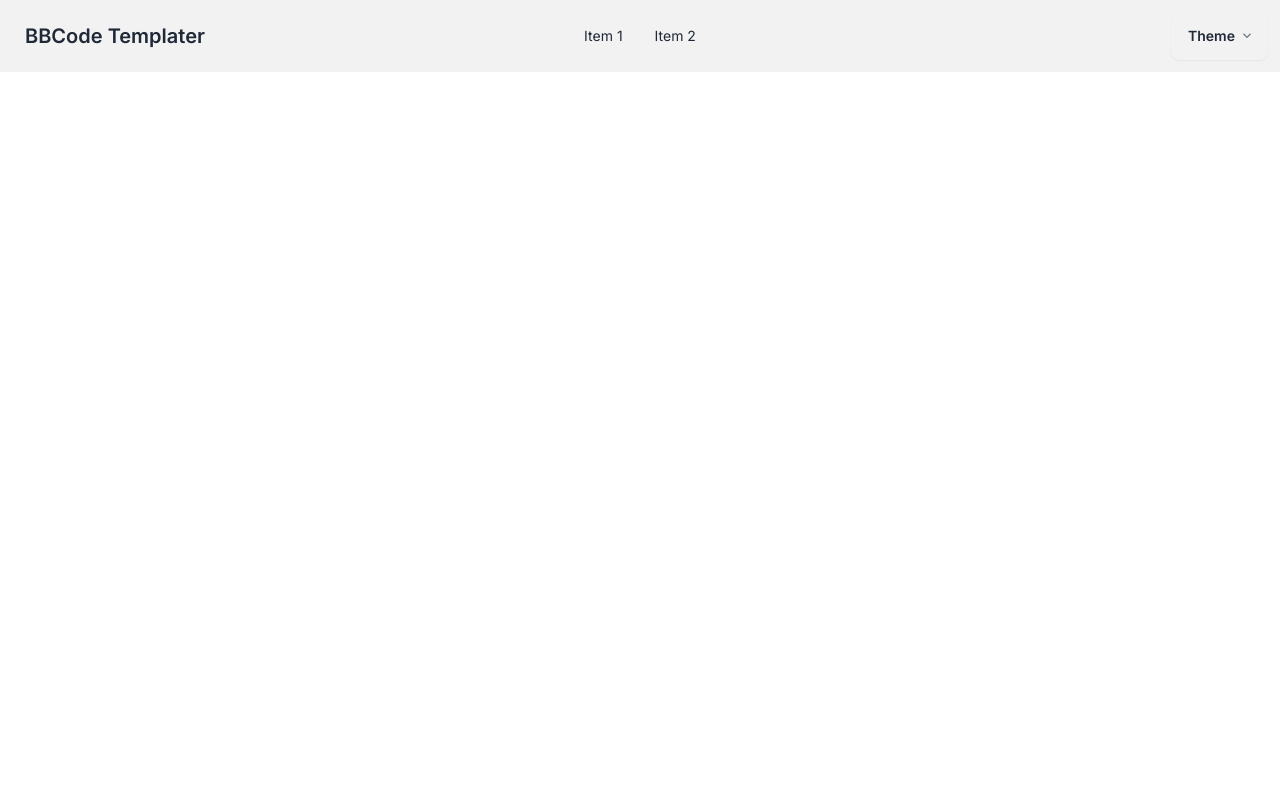
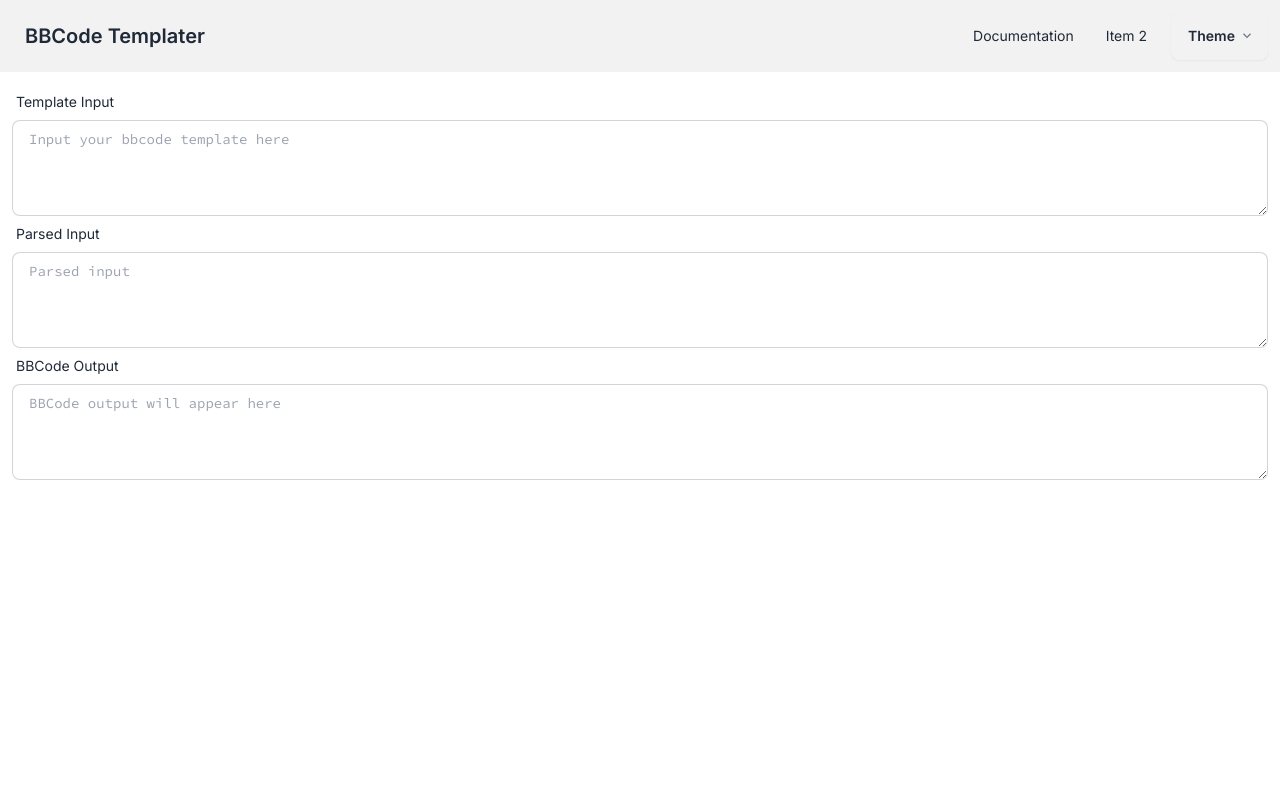
Before and after one commit to Alteras1/bbcode-templater, a Next.js app: page / in a window 1280 px wide. Shown: the top 800 px of the page. Built offline with nearby package versions, Linux system fonts and the light colour scheme.

Commit message:
Add MDX support and update TailwindCSS configuration

```diff
--- /dev/null
+++ b/app/docs/layout.tsx
@@ -0,0 +1,20 @@
+import { Metadata } from 'next';
+
+export const metadata: Metadata = {
+  title: 'BBCode Templater Documentation',
+  description: 'Generated by create next app',
+};
+
+export default function DocsLayout({
+  children,
+}: {
+  children: React.ReactNode;
+}) {
+  return (
+    <main>
+      <article className="prose-sm md:prose-base prose w-full max-w-4xl flex-grow">
+        {children}
+      </article>
+    </main>
+  );
+}
--- a/app/layout.tsx
+++ b/app/layout.tsx
@@ -20,7 +20,7 @@ export default function RootLayout({
     <html lang="en" suppressHydrationWarning>
       <body className={inter.className}>
         <Navbar />
-        <div className="mx-auto w-full max-w-screen-xl">{children}</div>
+        <div className="mx-auto w-full max-w-screen-xl p-3">{children}</div>
         <Footer />
       </body>
     </html>
--- a/app/page.tsx
+++ b/app/page.tsx
@@ -1,7 +1,60 @@
-import Image from 'next/image';
+'use client';
+
+import parse from '@/lib/parser';
+import { Source_Code_Pro } from 'next/font/google';
+import { useState } from 'react';
+
+const sourceCodePro = Source_Code_Pro({ subsets: ['latin'], weight: '400' });
 
 export default function Home() {
+  const [parsed, setParsed] = useState('');
+
+  const parseInput = (input: string) => {
+    setParsed(parse(input));
+  };
+
   return (
-    <main className="flex min-h-screen flex-col items-center justify-between p-24"></main>
+    <main className="flex min-h-screen flex-col">
+      <label className="form-control">
+        <div className="label">
+          <span className="label-text">Template Input</span>
+        </div>
+        <textarea
+          className={
+            sourceCodePro.className +
+            ' textarea textarea-bordered h-24 w-full text-sm'
+          }
+          placeholder="Input your bbcode template here"
+          onChange={(e) => parseInput(e.target.value)}
+        ></textarea>
+      </label>
+      <label className="form-control">
+        <div className="label">
+          <span className="label-text">Parsed Input</span>
+        </div>
+        <textarea
+          className={
+            sourceCodePro.className +
+            ' textarea textarea-bordered h-24 w-full text-sm'
+          }
+          placeholder="Parsed input"
+          value={parsed}
+          readOnly
+        ></textarea>
+      </label>
+      <label className="form-control">
+        <div className="label">
+          <span className="label-text">BBCode Output</span>
+        </div>
+        <textarea
+          className={
+            sourceCodePro.className +
+            ' textarea textarea-bordered h-24 w-full text-sm'
+          }
+          placeholder="BBCode output will appear here"
+          readOnly
+        ></textarea>
+      </label>
+    </main>
   );
 }
--- a/components/navbar.tsx
+++ b/components/navbar.tsx
@@ -1,3 +1,4 @@
+import Link from 'next/link';
 import ThemeController from './theme-controller';
 
 export default function Navbar() {
@@ -5,7 +6,9 @@ export default function Navbar() {
     return (
       <>
         <li>
-          <a>Item 1</a>
+          <Link href="/docs" className="">
+            Documentation
+          </Link>
         </li>
         <li>
           <a>Item 2</a>
@@ -42,12 +45,13 @@ export default function Navbar() {
               {navContent()}
             </ul>
           </div>
-          <a className="btn btn-ghost text-xl">BBCode Templater</a>
+          <Link href="/" className="btn btn-ghost text-xl">
+            BBCode Templater
+          </Link>
         </div>
-        <div className="navbar-center hidden lg:flex">
+        <div className="navbar-center hidden lg:flex"></div>
+        <div className="navbar-end">
           <ul className="menu menu-horizontal px-1">{navContent()}</ul>
-        </div>
-        <div className="navbar-end">
           <ThemeController />
         </div>
       </div>
--- /dev/null
+++ b/lib/parser.ts
@@ -0,0 +1,8 @@
+export default function parse(input: string): string {
+  console.log('hello world');
+  console.log(input);
+
+  const parsed = {};
+
+  return input;
+}
--- a/next.config.js
+++ b/next.config.js
@@ -1,6 +1,9 @@
+const withMDX = require('@next/mdx')();
+
 /** @type {import('next').NextConfig} */
 const nextConfig = {
   output: 'export',
+  pageExtensions: ['js', 'jsx', 'ts', 'tsx', 'md', 'mdx'],
 };
 
-module.exports = nextConfig;
+module.exports = withMDX(nextConfig);
--- a/package.json
+++ b/package.json
@@ -9,12 +9,17 @@
     "lint": "next lint"
   },
   "dependencies": {
+    "@mdx-js/loader": "^3.0.0",
+    "@mdx-js/react": "^3.0.0",
+    "@next/mdx": "^14.0.4",
     "daisyui": "^4.4.24",
     "next": "14.0.4",
     "react": "^18",
     "react-dom": "^18"
   },
   "devDependencies": {
+    "@tailwindcss/typography": "^0.5.10",
+    "@types/mdx": "^2.0.10",
     "@types/node": "^20",
     "@types/react": "^18",
     "@types/react-dom": "^18",
--- a/tailwind.config.ts
+++ b/tailwind.config.ts
@@ -6,7 +6,7 @@ const config: Config = {
     './components/**/*.{js,ts,jsx,tsx,mdx}',
     './app/**/*.{js,ts,jsx,tsx,mdx}',
   ],
-  plugins: [require('daisyui')],
+  plugins: [require('@tailwindcss/typography'), require('daisyui')],
   daisyui: {
     prefix: "",
     themes: ["light", "dark", "retro"],
```
Also changed, not shown: app/docs/page.mdx (added, +52 -0 lines), mdx-components.tsx (added, +7 -0 lines), 1 other file (tests, documents, lock files or other folders).
